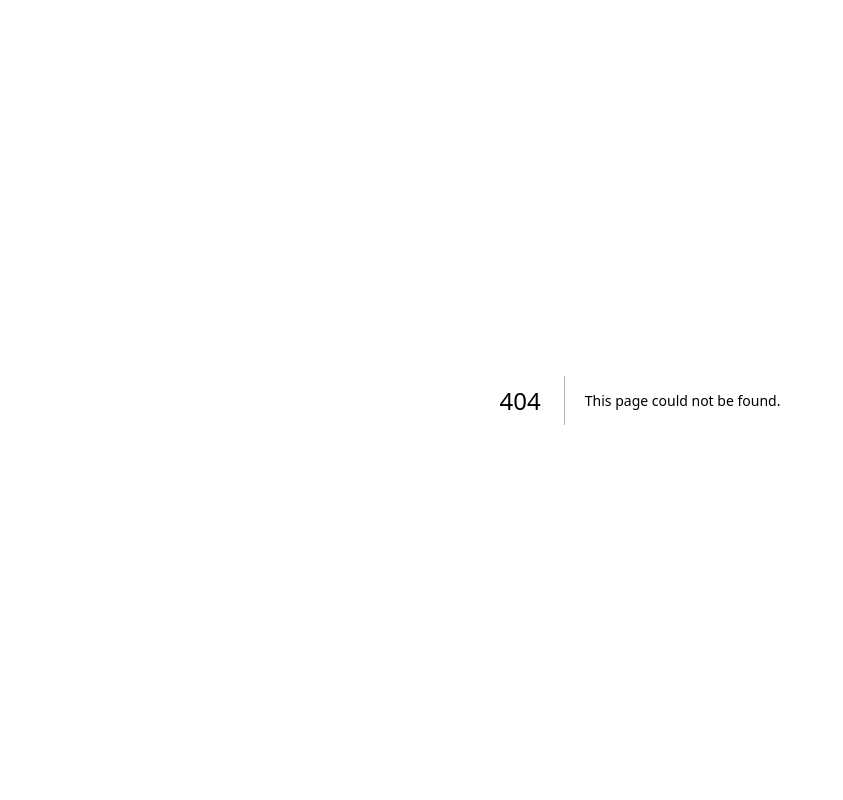
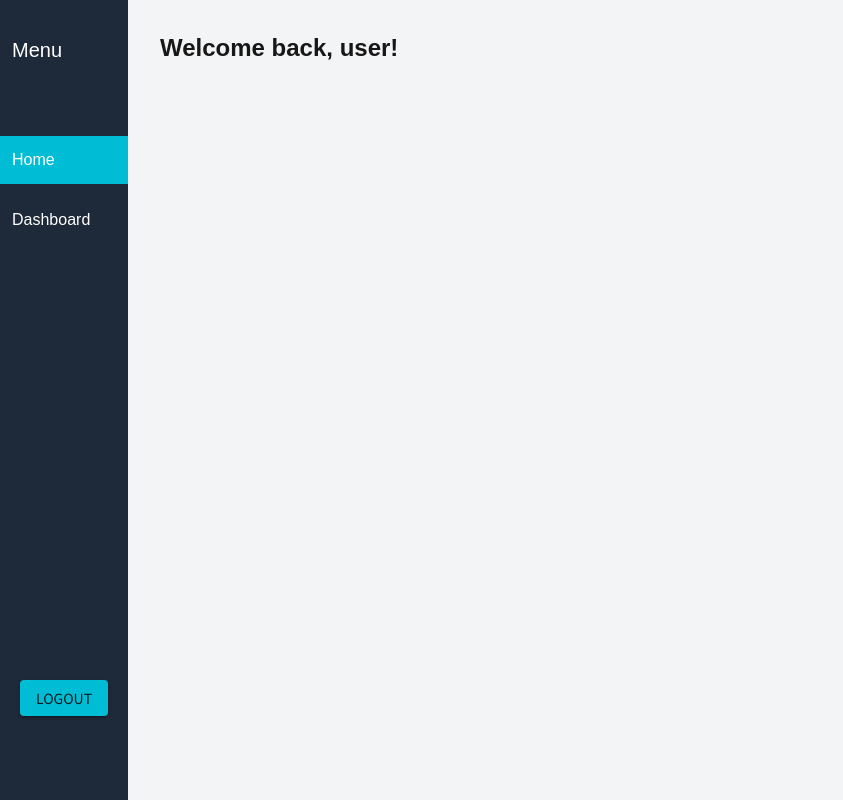
Before and after one commit to r7chardgh/frontend-tdd-demo, a Next.js app: page /home in a window 1280 px wide. Before the commit this address had no page. Shown: the whole page, without its empty margins (0-843 px from the left). Built offline with nearby package versions, Linux system fonts and the light colour scheme; what @mui/material-nextjs would draw is missing.

Commit message:
add home page

```diff
--- /dev/null
+++ b/app/(overview)/home/page.tsx
@@ -0,0 +1,11 @@
+import React from 'react'
+
+const page = () => {
+    return (
+        <div>
+            <h1 className='font-bold text-2xl'>Welcome back, user!</h1>
+        </div>
+    )
+}
+
+export default page
```
